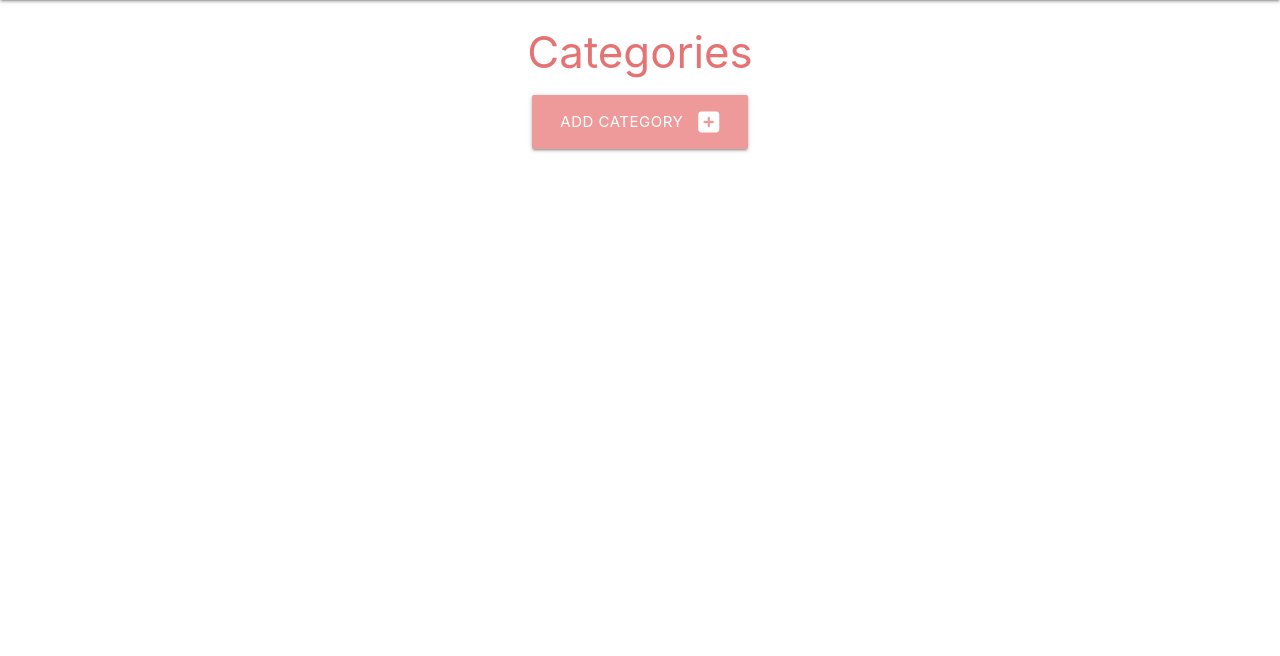
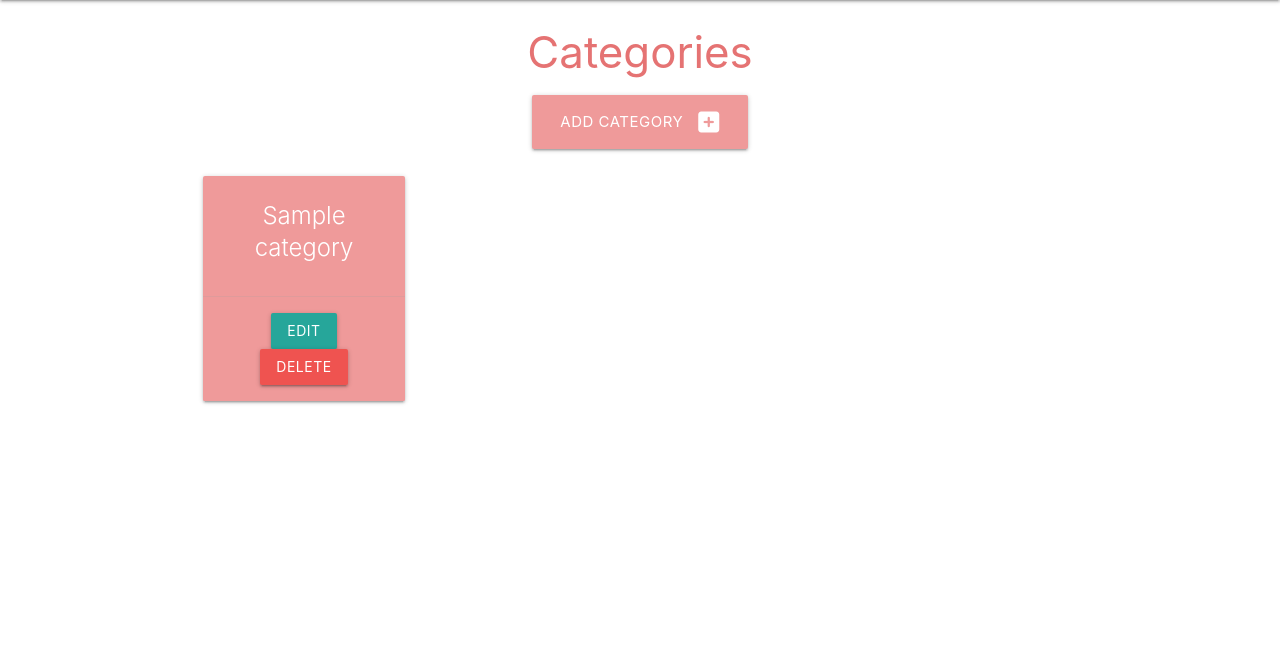
Before and after one commit to shellieD/taskmanager, a Flask app: page /categories in a window 1280 px wide. Shown: the part 64-720 px from the top of the page. Run offline with Flask 2, Linux system fonts and the light colour scheme; tables that the repository leaves empty hold one stand-in row (values such as "Sample post"); some libraries are stand-ins or nearby versions.

Commit message:
Add for loop to display categories to user

```diff
--- a/taskmanager/routes.py
+++ b/taskmanager/routes.py
@@ -9,7 +9,8 @@ def home():
 
 @app.route("/categories")
 def categories():
-    return render_template("categories.html")
+    categories = list(Category.query.order_by(Category.category_name).all())
+    return render_template("categories.html", categories=categories)
 
 @app.route("/add_category", methods=["GET", "POST"])
 def add_category():
--- a/taskmanager/templates/categories.html
+++ b/taskmanager/templates/categories.html
@@ -11,4 +11,20 @@
     </div>
 </div>
 
+<div class="row">
+    {% for category in categories %}
+    <div class="col s12 m6 l3">
+      <div class="card red lighten-3 center">
+        <div class="card-content white-text">
+          <span class="card-title">{{ category.category_name }}</span>
+        </div>
+        <div class="card-action">
+          <a href="#" class="btn teal lighten-1">Edit</a>
+          <a href="#" class="btn red lighten-1">Delete</a>
+        </div>
+      </div>
+    </div>
+    {% endfor %}
+  </div>
+
 {% endblock %}
```
